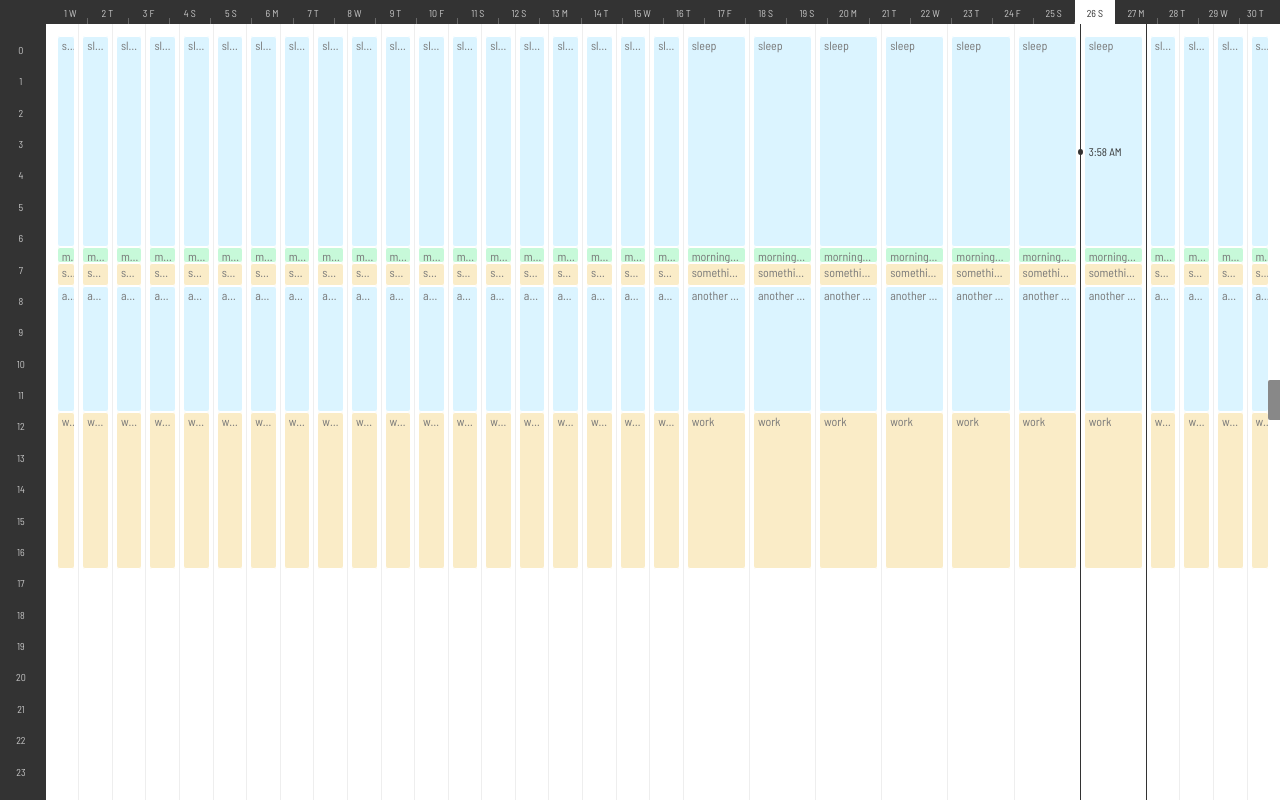
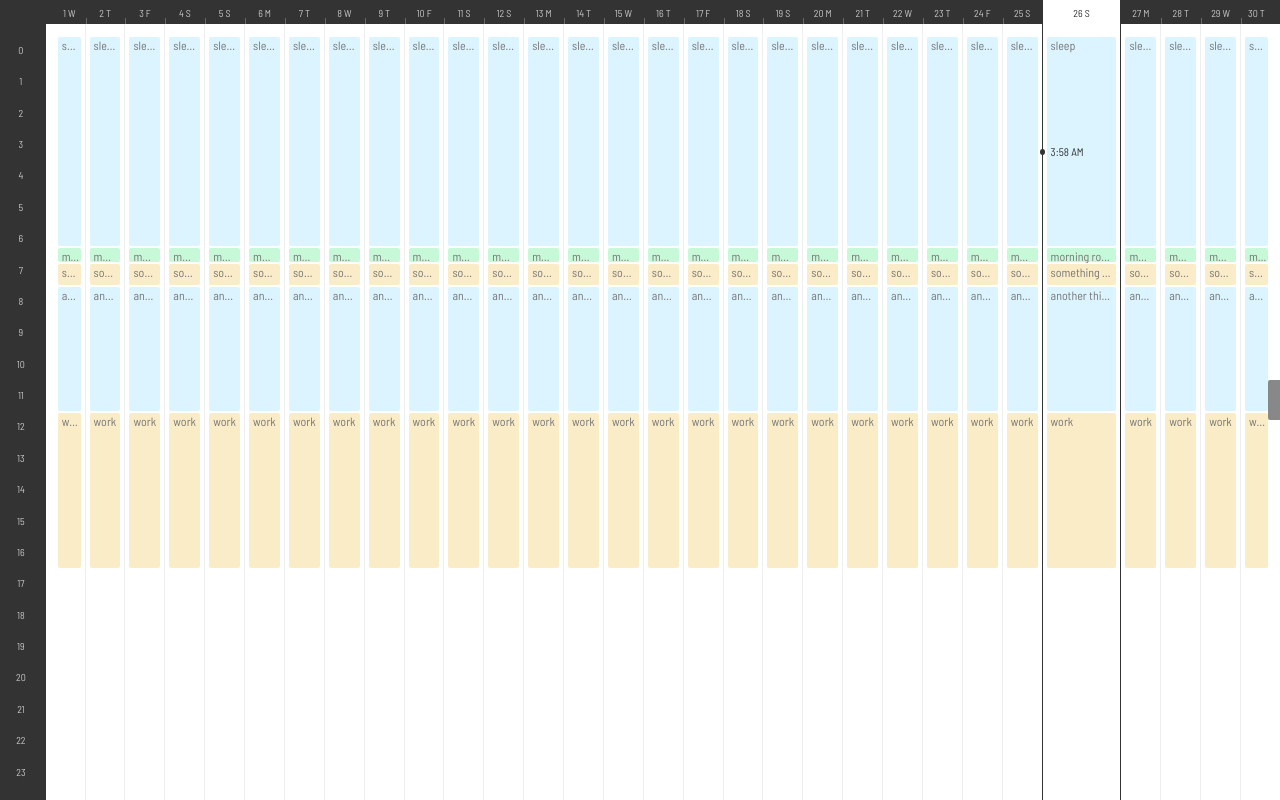
Before and after one commit to vincentbollaert/get-shit-done, a React app in the folder client/: page / in a window 1280 px wide. Built offline with nearby package versions, Linux system fonts and the light colour scheme.

Commit message:
expand current day only. more pixel pushing with axis

```diff
--- a/client/src/pages/Home/Calendar.jsx
+++ b/client/src/pages/Home/Calendar.jsx
@@ -29,6 +29,7 @@ const Column = styled.div`
   `};
 
   ${p => p.isCurrentDay && `
+    flex-grow: 2;
     border-left: 1px solid #333;
 
     & + ${Column} {
@@ -112,7 +113,7 @@ const Calendar = () => {
         return (
           <Column
             key={day}
-            isCurrentWeek={isThisWeek(date, { weekStartsOn: 1 })}
+            // isCurrentWeek={isThisWeek(date, { weekStartsOn: 1 })}
             isCurrentDay={isCurrentDay}
           >
             {isCurrentDay && <CurrentTime date={date} />}
--- a/client/src/pages/Home/DayLabels.jsx
+++ b/client/src/pages/Home/DayLabels.jsx
@@ -26,8 +26,9 @@ const DayLabel = styled.div`
   flex-basis: 0;
   justify-content: center;
   align-items: center;
-  padding: 8px 4px 0;
+  padding-top: 8px;
   border-bottom: 4px solid #333;
+  border-left: 1px solid transparent;
   cursor: pointer;
   transition: padding 0.1s ease-out;
 
@@ -39,6 +40,7 @@ const DayLabel = styled.div`
   }
 
   &:first-child {
+    border-left: none;
     &::before {
       position: static;
       width: 8px;
@@ -47,8 +49,7 @@ const DayLabel = styled.div`
   };
 
   ${Wrap}:hover & {
-    padding-top: 16px;
-    padding-bottom: 16px;
+    padding: 16px 0;
 
     &::before {
       display: none;
@@ -56,12 +57,11 @@ const DayLabel = styled.div`
   }
 
   ${p => p.isBeingFiltered && `
-    padding-top: 16px;
-      padding-bottom: 16px;
+    padding: 16px 0;
 
-      &::before {
-        display: none;
-      };
+    &::before {
+      display: none;
+    };
   `};
 
   ${p => p.isCurrentWeek && `
@@ -69,11 +69,12 @@ const DayLabel = styled.div`
   `};
 
   ${p => p.isCurrentDay && `
-    color: #333;
+    flex-grow: 2;
+    border-left: 1px solid #333;
     border-bottom: none;
     padding-bottom: 4px;
+    color: #333;
     background-color: ${WHITE};
-    box-shadow: inset 1px 0 0 0 #333;
 
     & + ${DayLabel} {
       &::before {
```
